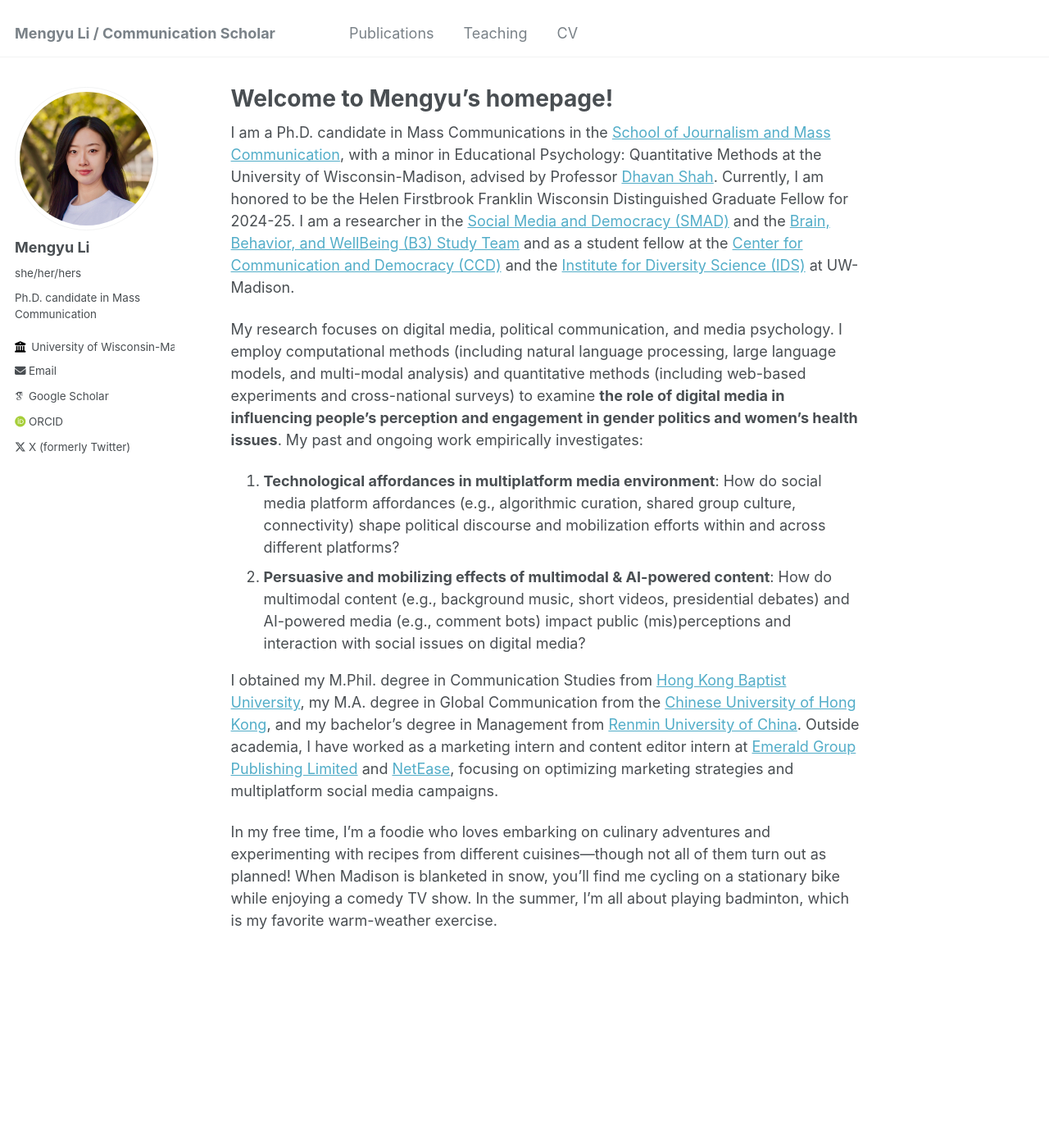
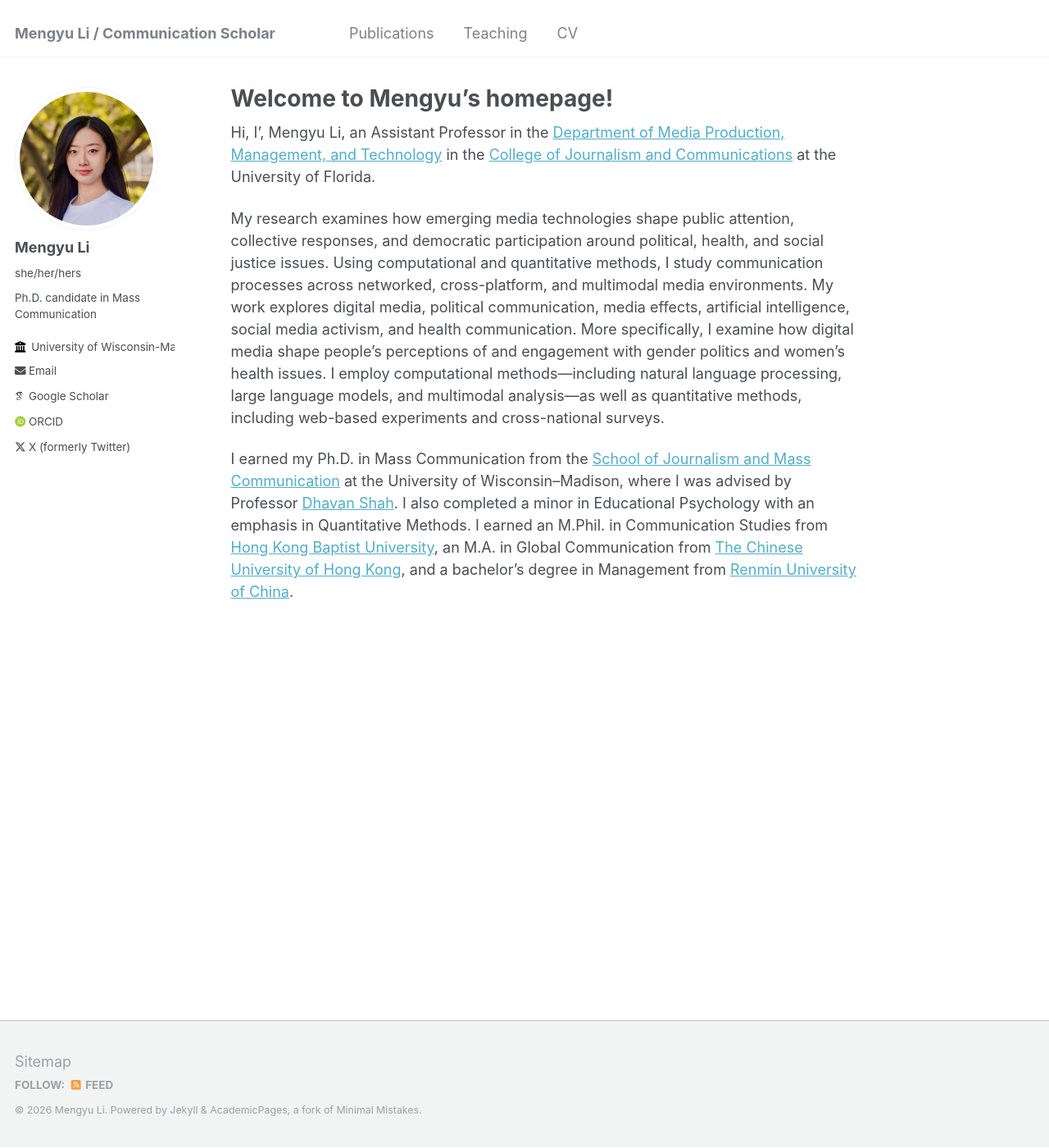
Before and after one commit to im-mengyuli/im-mengyuli.github.io, a Jekyll site: the page built from _pages/about.md, in a window 1280 px wide and 1400 px high. Shown: the whole window at 82% size. Built offline with Jekyll 4.4.1, drawn with Linux system fonts in a browser that asks for light colours; some web fonts are replaced.

Commit message:
Revise about page with new professional details
Updated personal and academic information, including current position and research focus.

```diff
--- a/_pages/about.md
+++ b/_pages/about.md
@@ -7,13 +7,8 @@ redirect_from:
   - /about.html
 ---
 
-I am a Ph.D. candidate in Mass Communications in the [School of Journalism and Mass Communication](https://journalism.wisc.edu/), with a minor in Educational Psychology: Quantitative Methods at the University of Wisconsin-Madison, advised by Professor [Dhavan Shah](https://journalism.wisc.edu/news/staff/dhavan-v-shah/). Currently, I am honored to be the Helen Firstbrook Franklin Wisconsin Distinguished Graduate Fellow for 2024-25. I am a researcher in the [Social Media and Democracy (SMAD)](https://mcrc.journalism.wisc.edu/groups/smad/) and the [Brain, Behavior, and WellBeing (B3) Study Team](https://b3study.org/) and as a student fellow at the [Center for Communication and Democracy (CCD)](https://ccd.journalism.wisc.edu/) and the [Institute for Diversity Science (IDS)](https://ids.wisc.edu/) at UW-Madison.
+Hi, I', Mengyu Li, an Assistant Professor in the [Department of Media Production, Management, and Technology](https://www.jou.ufl.edu/mpmt/) in the [College of Journalism and Communications](https://www.jou.ufl.edu/) at the University of Florida.
 
-My research focuses on digital media, political communication, and media psychology. I employ computational methods (including natural language processing, large language models, and multi-modal analysis) and quantitative methods (including web-based experiments and cross-national surveys) to examine <b>the role of digital media in influencing people’s perception and engagement in gender politics and women’s health issues</b>. My past and ongoing work empirically investigates:
+My research examines how emerging media technologies shape public attention, collective responses, and democratic participation around political, health, and social justice issues. Using computational and quantitative methods, I study communication processes across networked, cross-platform, and multimodal media environments. My work explores digital media, political communication, media effects, artificial intelligence, social media activism, and health communication. More specifically, I examine how digital media shape people’s perceptions of and engagement with gender politics and women’s health issues. I employ computational methods—including natural language processing, large language models, and multimodal analysis—as well as quantitative methods, including web-based experiments and cross-national surveys.
 
-1. <b>Technological affordances in multiplatform media environment</b>: How do social media platform affordances (e.g., algorithmic curation, shared group culture, connectivity) shape political discourse and mobilization efforts within and across different platforms?
-2. <b>Persuasive and mobilizing effects of multimodal & AI-powered content</b>: How do multimodal content (e.g., background music, short videos, presidential debates) and AI-powered media (e.g., comment bots) impact public (mis)perceptions and interaction with social issues on digital media?
-
-I obtained my M.Phil. degree in Communication Studies from [Hong Kong Baptist University](https://www.comm.hkbu.edu.hk/comd-www/english/front/index.htm), my M.A. degree in Global Communication from the [Chinese University of Hong Kong](https://www.com.cuhk.edu.hk/), and my bachelor’s degree in Management from [Renmin University of China](https://en.ruc.edu.cn/). Outside academia, I have worked as a marketing intern and content editor intern at [Emerald Group Publishing Limited](https://www.emeraldgrouppublishing.com/) and [NetEase](https://news.163.com/world/index.html), focusing on optimizing marketing strategies and multiplatform social media campaigns.
-
-In my free time, I'm a foodie who loves embarking on culinary adventures and experimenting with recipes from different cuisines—though not all of them turn out as planned! When Madison is blanketed in snow, you’ll find me cycling on a stationary bike while enjoying a comedy TV show. In the summer, I’m all about playing badminton, which is my favorite warm-weather exercise.
+I earned my Ph.D. in Mass Communication from the [School of Journalism and Mass Communication](https://journalism.wisc.edu/) at the University of Wisconsin–Madison, where I was advised by Professor [Dhavan Shah](https://journalism.wisc.edu/news/staff/dhavan-v-shah/). I also completed a minor in Educational Psychology with an emphasis in Quantitative Methods. I earned an M.Phil. in Communication Studies from [Hong Kong Baptist University](https://www.comm.hkbu.edu.hk/comd-www/english/front/index.htm), an M.A. in Global Communication from [The Chinese University of Hong Kong](https://www.com.cuhk.edu.hk/), and a bachelor’s degree in Management from [Renmin University of China](https://en.ruc.edu.cn/).
```
